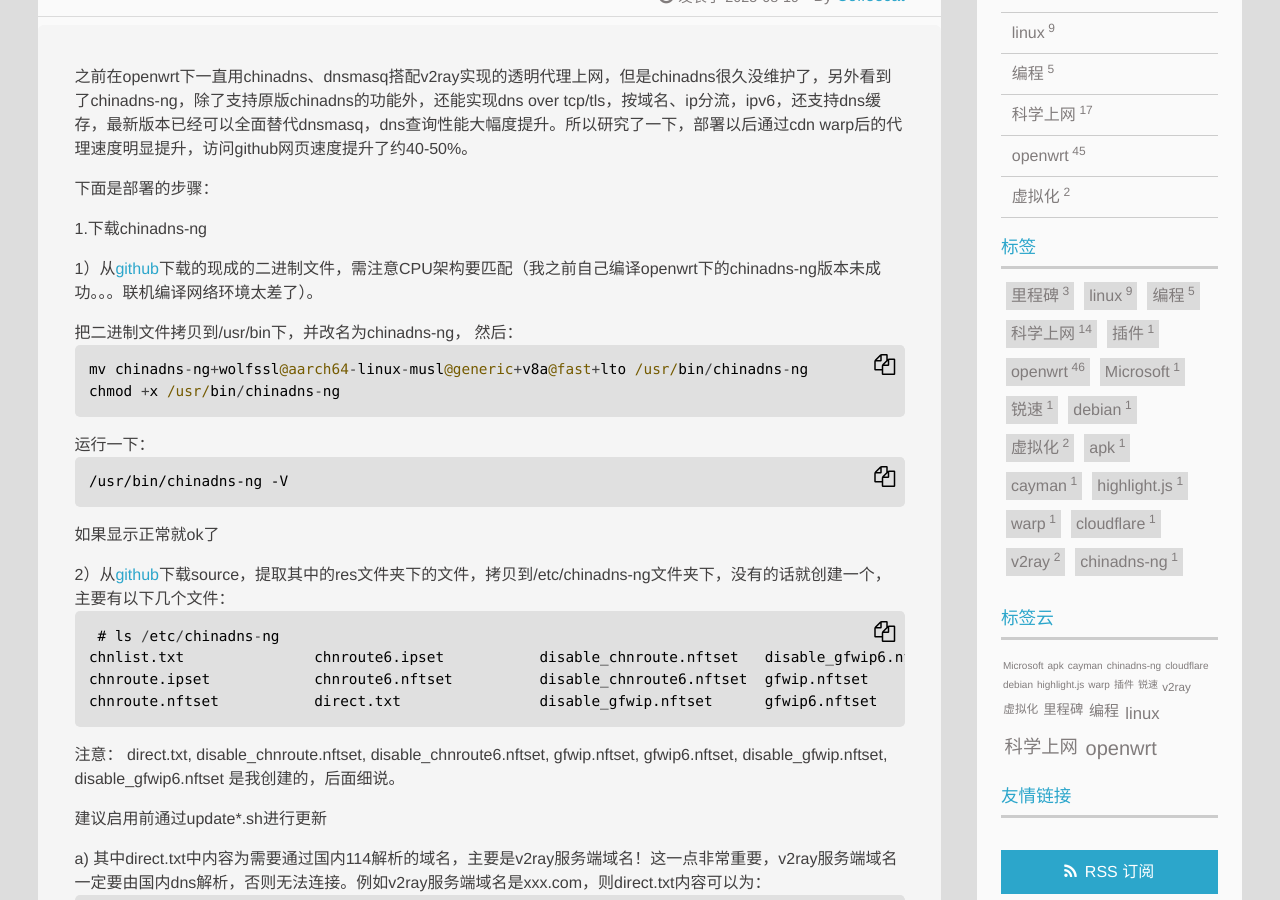
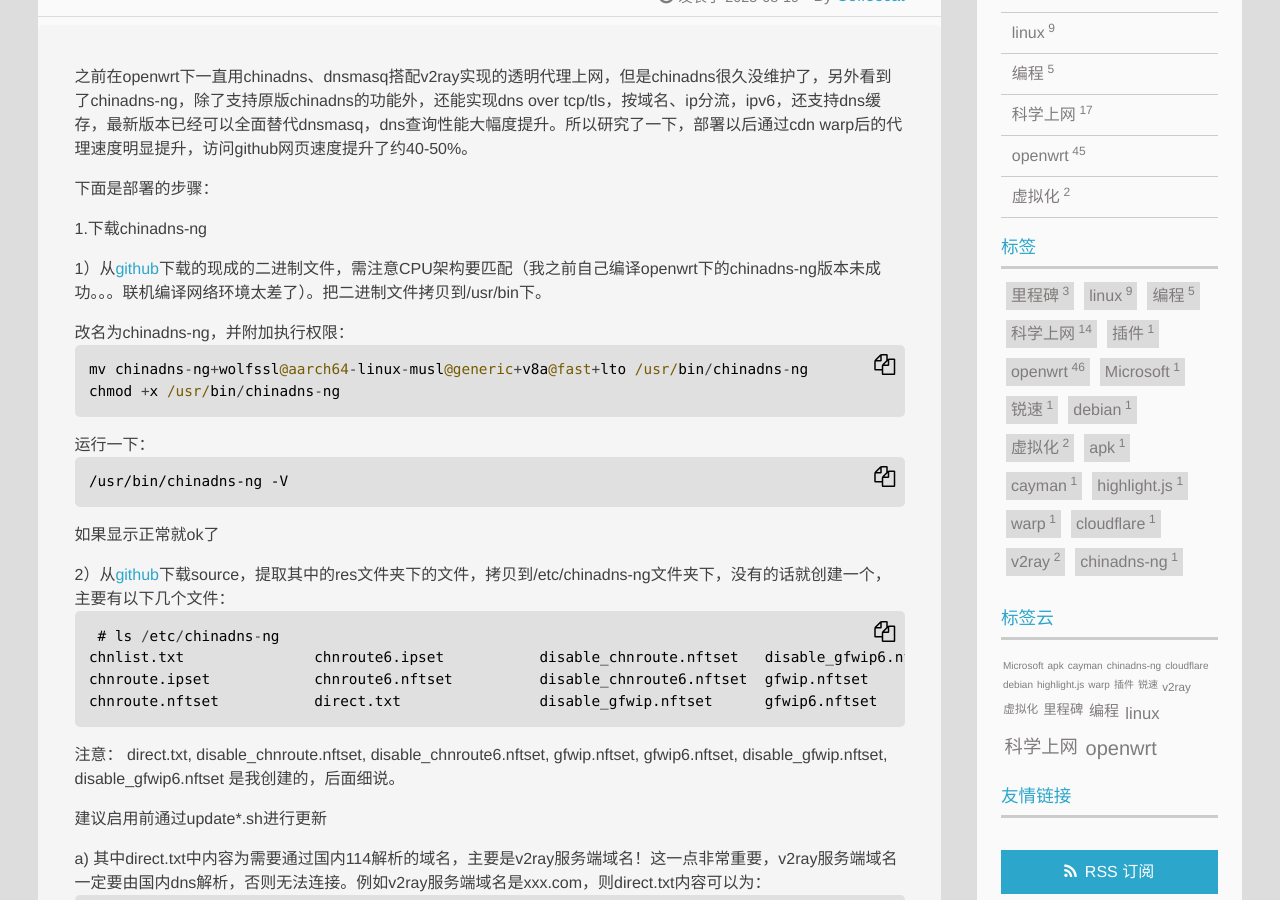
Before and after one commit to jibenfa/jibenfa.github.com, a Jekyll site: the page built from _posts/2025-08-19-E59CA8openwrtE4B88BE4BDBFE794A8chinadns-ngE690ADE9858Dv2rayE5AE9EE78EB0E9808FE6988EE4BBA3E79086.md, in a window 1280 px wide and 900 px high, scrolled down 326 px. Built offline with Jekyll 4.4.1, drawn with Linux system fonts in a browser that asks for light colours.

Commit message:
Update 2025-08-19-E59CA8openwrtE4B88BE4BDBFE794A8chinadns-ngE690ADE9858Dv2rayE5AE9EE78EB0E9808FE6988EE4BBA3E79086.md

````diff
--- a/_posts/2025-08-19-E59CA8openwrtE4B88BE4BDBFE794A8chinadns-ngE690ADE9858Dv2rayE5AE9EE78EB0E9808FE6988EE4BBA3E79086.md
+++ b/_posts/2025-08-19-E59CA8openwrtE4B88BE4BDBFE794A8chinadns-ngE690ADE9858Dv2rayE5AE9EE78EB0E9808FE6988EE4BBA3E79086.md
@@ -18,10 +18,9 @@
 
 1.下载chinadns-ng
 
-1）从<a href="https://github.com/zfl9/chinadns-ng/releases/tag/2025.08.09">github</a>下载的现成的二进制文件，需注意CPU架构要匹配（我之前自己编译openwrt下的chinadns-ng版本未成功。。。联机编译网络环境太差了）。
+1）从<a href="https://github.com/zfl9/chinadns-ng/releases/tag/2025.08.09">github</a>下载的现成的二进制文件，需注意CPU架构要匹配（我之前自己编译openwrt下的chinadns-ng版本未成功。。。联机编译网络环境太差了）。把二进制文件拷贝到/usr/bin下。
 
-把二进制文件拷贝到/usr/bin下，并改名为chinadns-ng，
-然后：
+改名为chinadns-ng，并附加执行权限：
 ```bash
 mv chinadns-ng+wolfssl@aarch64-linux-musl@generic+v8a@fast+lto /usr/bin/chinadns-ng
 chmod +x /usr/bin/chinadns-ng
````
